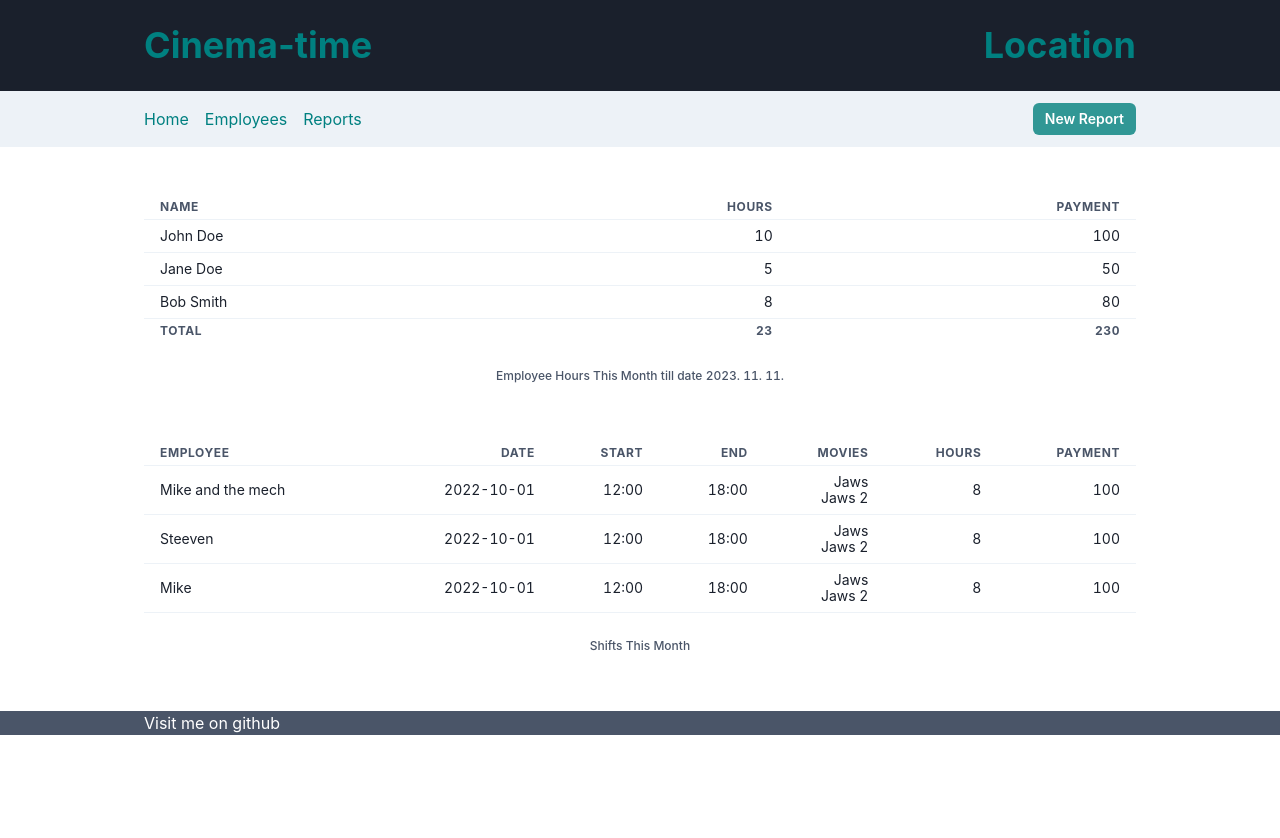
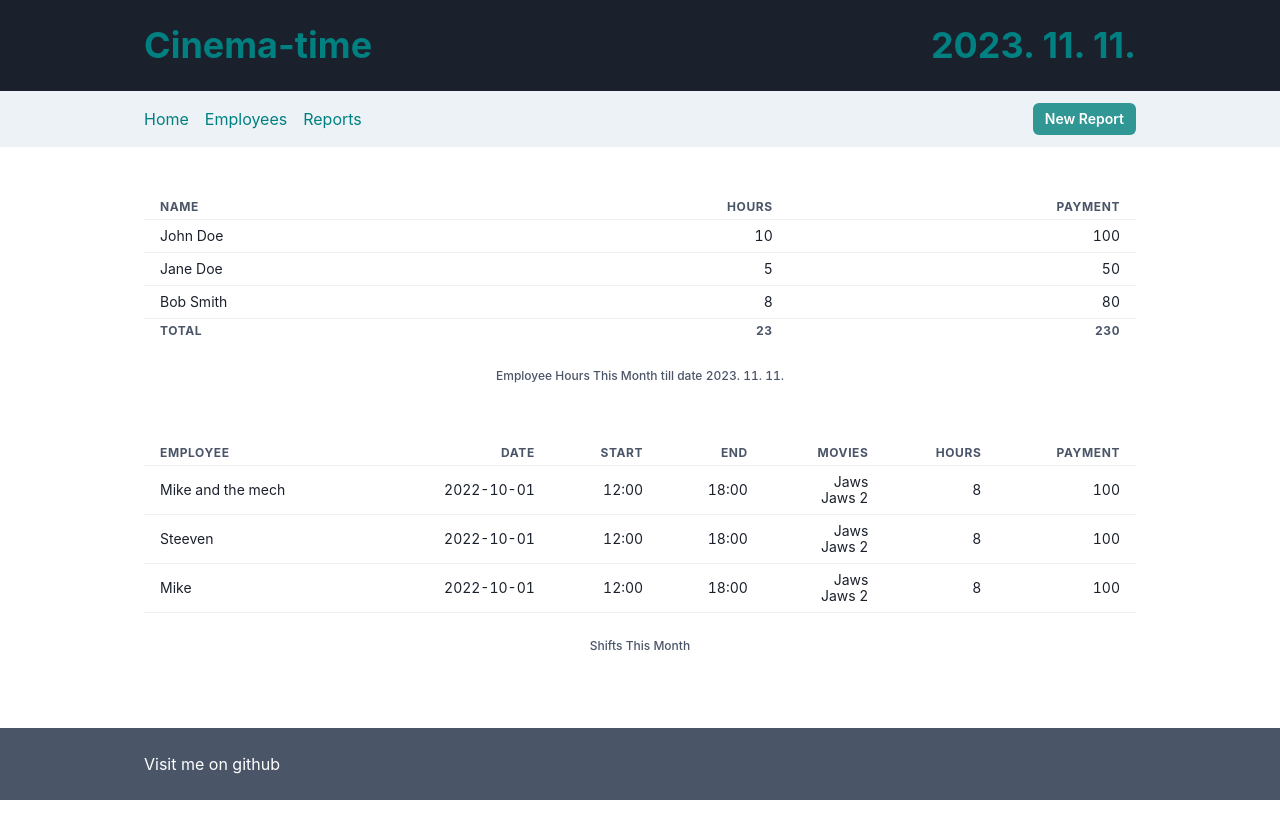
Before and after one commit to laszloekovacs/cinema-time, a Next.js app: page / in a window 1280 px wide. Shown: the top 838 px of the page. After the commit the page ends 800 px from the top, so only its background shows below. Built offline with nearby package versions, Linux system fonts and the light colour scheme.

Commit message:
added employee page

```diff
--- a/app/components/Footer.tsx
+++ b/app/components/Footer.tsx
@@ -6,8 +6,8 @@ import { Link as ChakraLink } from "@chakra-ui/react"
 const Footer = () => {
   return (
     <Box backgroundColor="gray.600" color="white" h="min-content">
-      <Container maxW="container.lg">
-        <ChakraLink as={Link} href="/">
+      <Container maxW="container.lg" my={6}>
+        <ChakraLink as={"a"} href="https://github.com/laszloekovacs">
           Visit me on github
         </ChakraLink>
       </Container>
--- a/app/components/Header.tsx
+++ b/app/components/Header.tsx
@@ -1,7 +1,14 @@
-import { Box, Button, Container, Flex, Heading, Spacer } from "@chakra-ui/react"
+import {
+  Text,
+  Box,
+  Button,
+  Container,
+  Flex,
+  Heading,
+  Spacer,
+} from "@chakra-ui/react"
 import React from "react"
-import LinkList from "./LinkList"
-import Location from "./Location"
+import Navigation from "./Navigation"
 
 const Header = () => {
   return (
@@ -12,13 +19,13 @@ const Header = () => {
             Cinema-time
           </Heading>
           <Spacer />
-          <Location />
+          <Heading>{new Date().toLocaleDateString("hu-HU")}</Heading>
         </Flex>
       </Container>
       <Box backgroundColor={"gray.100"}>
         <Container maxW="container.lg">
           <Flex direction={"row"} align={"center"}>
-            <LinkList />
+            <Navigation />
             <Spacer />
             <Button colorScheme="teal" size="sm">
               New Report
--- a/app/components/LinkList.tsx
+++ b/app/components/Navigation.tsx
@@ -2,18 +2,18 @@ import React from "react"
 import Link from "next/link"
 import { Link as ChakraLink, Flex } from "@chakra-ui/react"
 
-const LinkList = () => (
+const Navigation = () => (
   <Flex gap={4} my={4}>
     <ChakraLink as={Link} href="/">
       Home
     </ChakraLink>
-    <ChakraLink as={Link} href="/employee">
+    <ChakraLink as={Link} href="/employees">
       Employees
     </ChakraLink>
-    <ChakraLink as={Link} href="/report">
+    <ChakraLink as={Link} href="/reports">
       Reports
     </ChakraLink>
   </Flex>
 )
 
-export default LinkList
+export default Navigation
--- a/app/layout.tsx
+++ b/app/layout.tsx
@@ -24,7 +24,7 @@ export default function RootLayout({
             p={0}
             m={0}
             gap={6}
-            templateRows={"1fr auto 1fr"}
+            templateRows={"auto 1fr auto"}
           >
             <Header />
             {children}
--- a/app/page.tsx
+++ b/app/page.tsx
@@ -3,7 +3,7 @@ import { Container, Grid, Heading } from "@chakra-ui/react"
 import MonthHoursTable from "./components/MonthHoursTable"
 import MonthShifts from "./components/MonthShifts"
 
-const Page = () => {
+const Home = () => {
   return (
     <Container maxW="container.lg">
       <MonthHoursTable />
@@ -12,4 +12,4 @@ const Page = () => {
   )
 }
 
-export default Page
+export default Home
```
Also changed, not shown: app/employees/page.tsx (added, +7 -0 lines).
